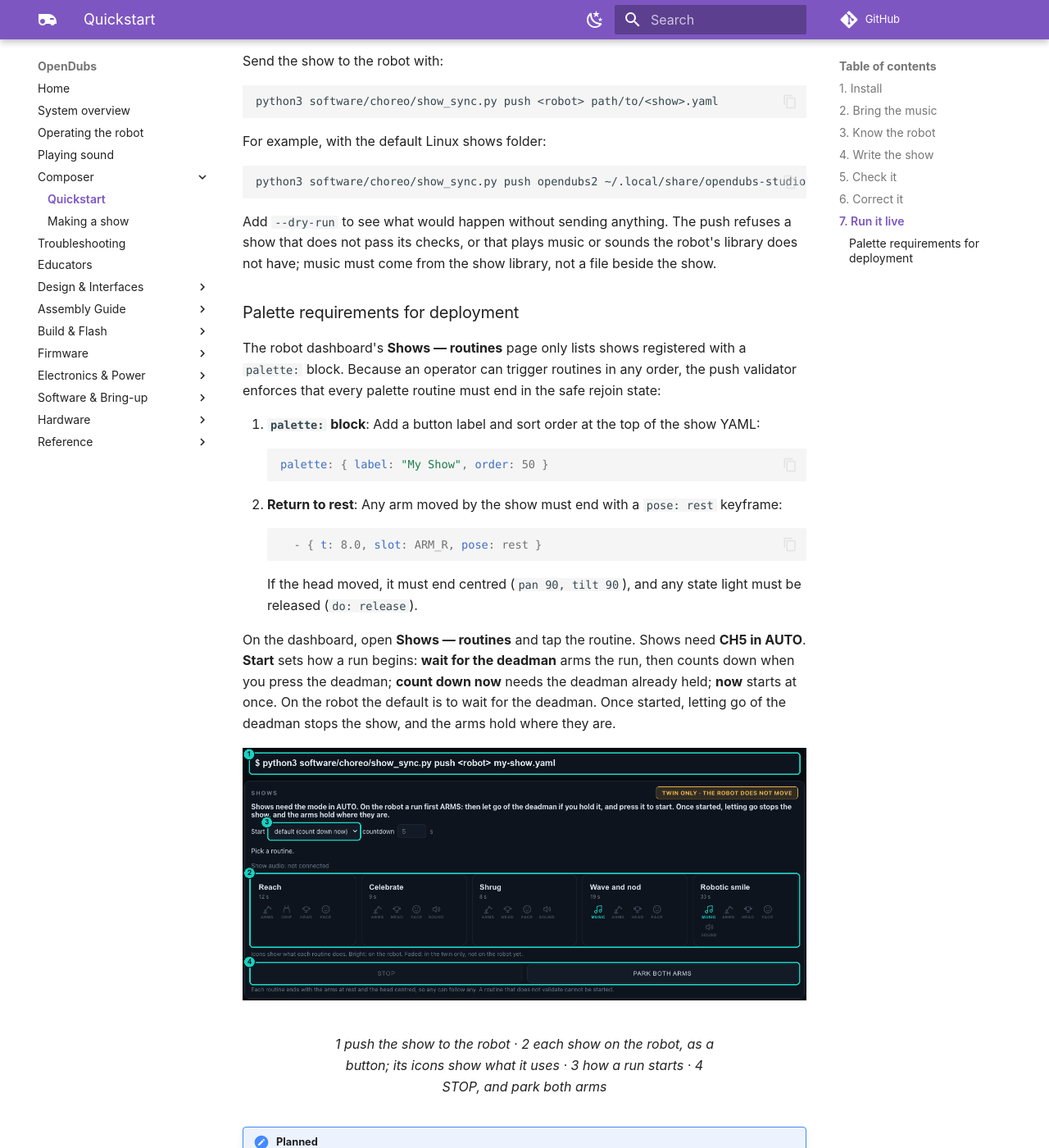
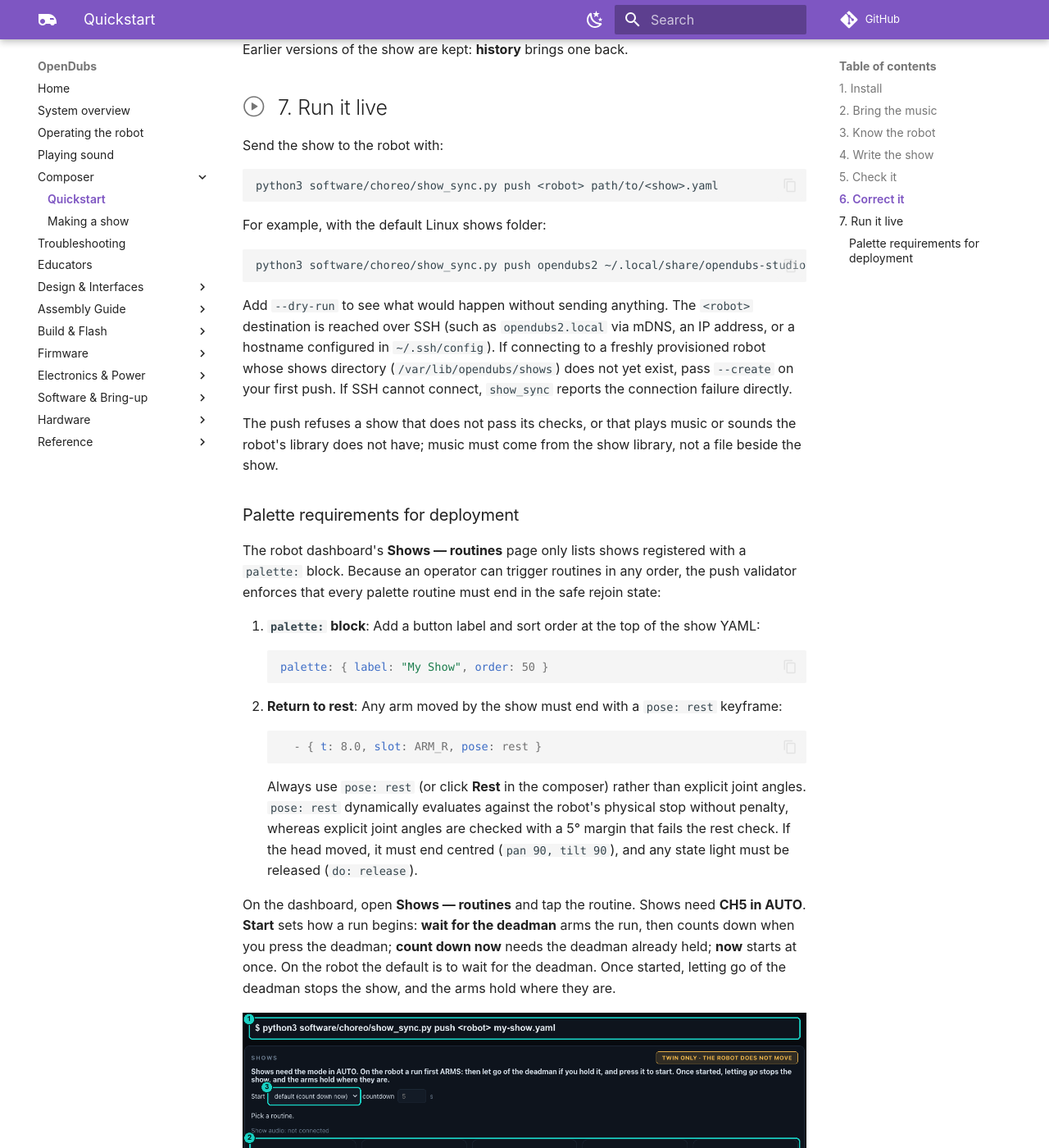
Before and after one commit to UW-Allen-School-Robotics/opendubs, an MkDocs documentation site: the page built from docs/composer/quickstart.md, in a window 1280 px wide and 1400 px high, scrolled down 5776 px. Shown: the whole window at 82% size. Built offline with MkDocs 1.6.1 and Material for MkDocs 9.7.7, drawn with Linux system fonts in a browser that asks for light colours; comment, search, counter and statistics services are not loaded; some of the changed text lies outside the part shown.

Commit message:
docs(choreo): document arm rest pose, planner bridge preservation, and show sync SSH configuration
Signed-off-by: Andrew Wood <andrewrxzwood@gmail.com>

````diff
--- a/docs/composer/quickstart.md
+++ b/docs/composer/quickstart.md
@@ -61,7 +61,10 @@ them, but the robot refuses to run them.
 There are three ways to write a show, and you can mix them.
 
 - **By hand.** Each lane's **+** adds a cue at the playhead. Drag a cue to move it in time, and tap
-  it to change it in the **Cue** panel. **save** (Ctrl- or Cmd-S) writes the file.
+  it to change it in the **Cue** panel. **save** (Ctrl- or Cmd-S) writes the file. For an arm cue,
+  the Arm Inspector lets you adjust joint angles with sliders, solve Cartesian reach targets with SSIK,
+  or click **Rest** to set `pose: rest` directly. Clicking **Plan Path** routes a collision-free path
+  around obstacles using CBiRRT or cuRobo, preserving `pose: rest` when moving to or from rest.
 - **With notes and an agent.** On the **NOTES** lane, **+** adds a note at the playhead: say what
   should happen there, in plain words. Then **⧉** copies the open notes as a prompt for a coding
   agent, such as Claude Code, which writes the cues into the file. Save first: the agent works on
@@ -123,9 +126,14 @@ For example, with the default Linux shows folder:
 ```bash
 python3 software/choreo/show_sync.py push opendubs2 ~/.local/share/opendubs-studio/shows/my-show.yaml
 ```
-Add `--dry-run` to see what would happen without sending anything. The push refuses a show that
-does not pass its checks, or that plays music or sounds the robot's library does not have; music
-must come from the show library, not a file beside the show.
+Add `--dry-run` to see what would happen without sending anything. The `<robot>` destination
+is reached over SSH (such as `opendubs2.local` via mDNS, an IP address, or a hostname configured
+in `~/.ssh/config`). If connecting to a freshly provisioned robot whose shows directory
+(`/var/lib/opendubs/shows`) does not yet exist, pass `--create` on your first push. If SSH cannot
+connect, `show_sync` reports the connection failure directly.
+
+The push refuses a show that does not pass its checks, or that plays music or sounds the robot's
+library does not have; music must come from the show library, not a file beside the show.
 
 ### Palette requirements for deployment
 
@@ -139,6 +147,7 @@ The robot dashboard's **Shows — routines** page only lists shows registered wi
    ```yaml
      - { t: 8.0, slot: ARM_R, pose: rest }
    ```
+   Always use `pose: rest` (or click **Rest** in the composer) rather than explicit joint angles. `pose: rest` dynamically evaluates against the robot's physical stop without penalty, whereas explicit joint angles are checked with a 5° margin that fails the rest check.
    If the head moved, it must end centred (`pan 90, tilt 90`), and any state light must be released (`do: release`).
 
 On the dashboard, open **Shows — routines** and tap the routine. Shows need **CH5 in AUTO**. **Start**
````
Also changed, not shown: docs/composer/making-a-show.md (+8 -2 lines), docs/motion-planning.md (+2 -1 lines), sim/planner/INSTRUCTIONS.md (+5 -2 lines).
